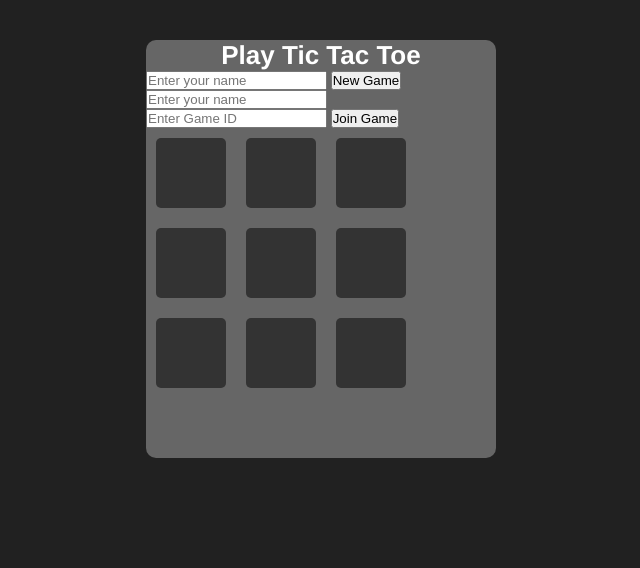
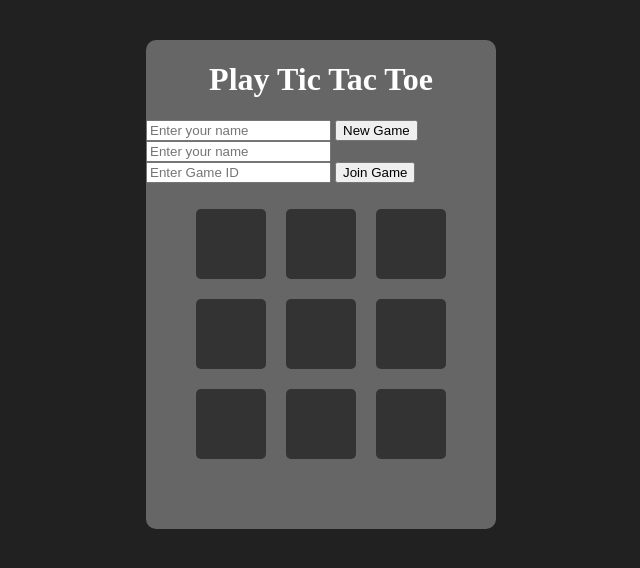
Before and after one commit to jdeitawimostafa/tic-tac-toe, a website: page public/index.html in a window 1280 px wide. Shown: the whole page, without its empty margins (319-959 px from the left). Drawn offline with nearby package versions, Linux system fonts and the light colour scheme; no server answers.

Commit message:
CrazyError

```diff
--- a/models/game.js
+++ b/models/game.js
@@ -2,7 +2,7 @@
 
 // This functionally is from online source
 
-const Player = require('./player');
+const Player = require("./player");
 const reducer = (accumulator, currentValue) => accumulator + currentValue;
 
 function Game(roomId) {
@@ -15,7 +15,7 @@ function Game(roomId) {
     this.board = [
         [0, 0, 0],
         [0, 0, 0],
-    [0, 0, 0],
+        [0, 0, 0]
     ];
     this.status = 0;
     this.winner = undefined;
--- a/public/index.html
+++ b/public/index.html
@@ -3,8 +3,7 @@
 <head>
     <meta charset="UTF-8">
     <title>Tic Tac Toe</title>
-    <link rel="stylesheet" href="./styles/style.css">
-    <link rel="stylesheet" href="./styles/game.css">
+    <link rel="stylesheet" href="styles/game.css">
 </head>
 <body>
 <div class="text-center" id="box">
--- a/public/js/app.js
+++ b/public/js/app.js
@@ -25,9 +25,9 @@ $('#join').on('click', () => {
 
 $('.tic').click( function(e) {
     e.preventDefault();
-  const position = $(this).attr('id');
+    const position = $(this).attr("id");
     socket.emit('make-move', {
-    position: position,
+        position: position
     });
 });
 
```
Also changed, not shown: models/player.js (+6 -6 lines), package.json (+7 -14 lines), tic-tac-toe.js (+5 -7 lines), public/styles/game.css (line endings or trailing spaces), public/styles/style.css (line endings or trailing spaces), 1 other file. Lines whose indentation alone changed are shown as unchanged.
